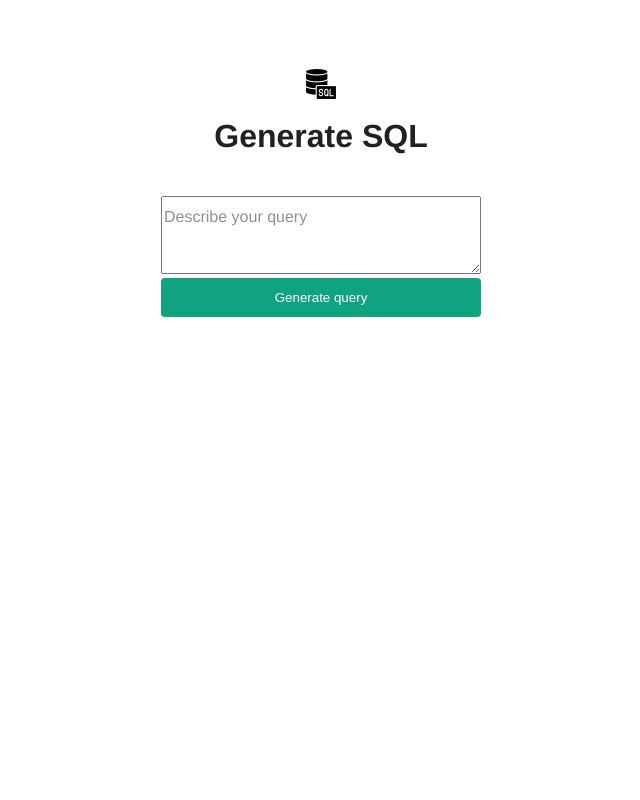
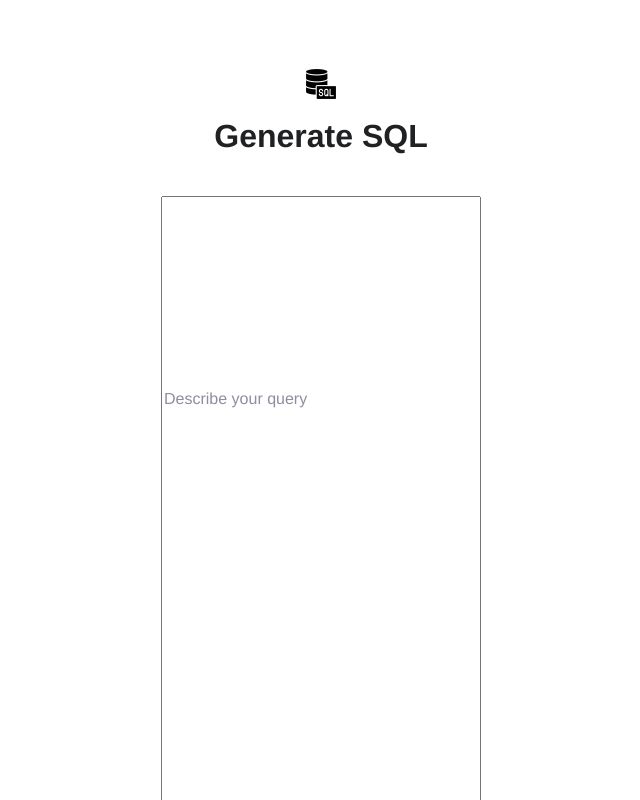
Before and after one commit to Samarth-Natrajan/sqlgenerator, a React (Vite) app in the folder client/: page / in a window 1280 px wide. Shown: the top 800 px of the page, without its empty margins (319-959 px from the left). Built offline with nearby package versions, Linux system fonts and the light colour scheme; a web font is replaced by a local one.

Commit message:
test commit 3

```diff
--- a/client/src/styles.module.css
+++ b/client/src/styles.module.css
@@ -16,7 +16,7 @@
 .main,
 .main textarea {
   font-size: 1rem;
-  line-height: 2.25rem;
+  line-height: 25rem;
   color: #353740;
   font-family: "ColfaxAI", Helvetica, sans-serif;
   margin-bottom: 0.25rem;
@@ -48,7 +48,7 @@
 }
 .main input[type="text"] {
   padding: 0.75rem 1rem;
-  border: 0.63rem solid #10a37f;
+  border: 0.063rem solid #10a37f;
   border-radius: 0.25rem;
   margin-bottom: 1.5rem;
   outline-color: #10a37f;
```
